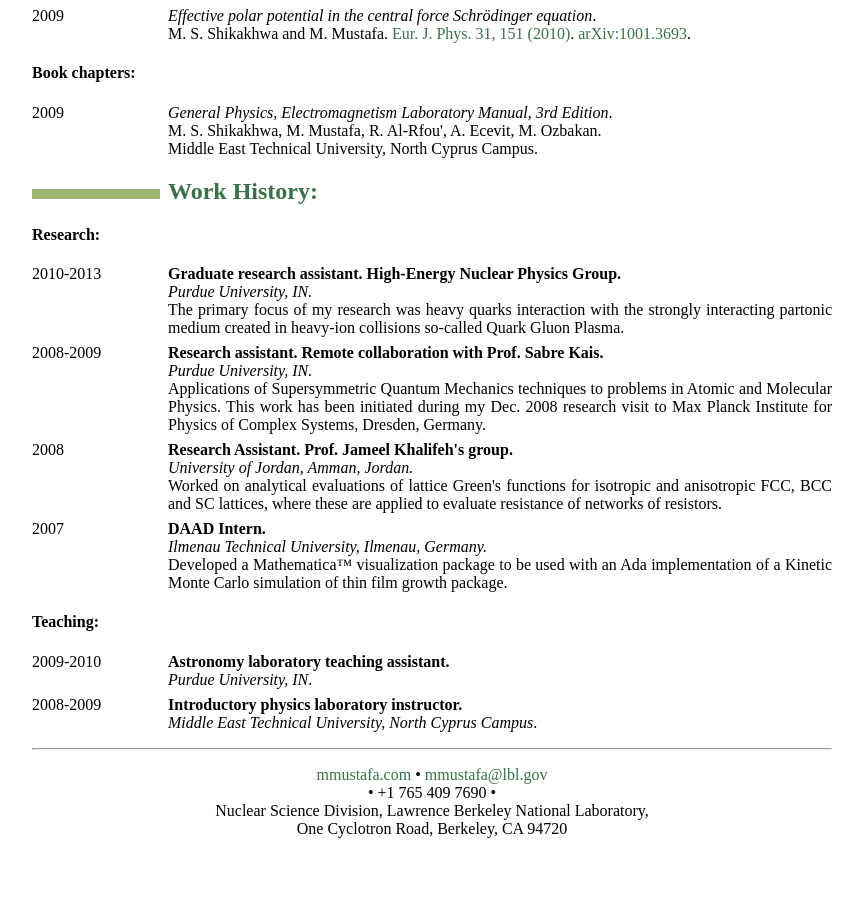
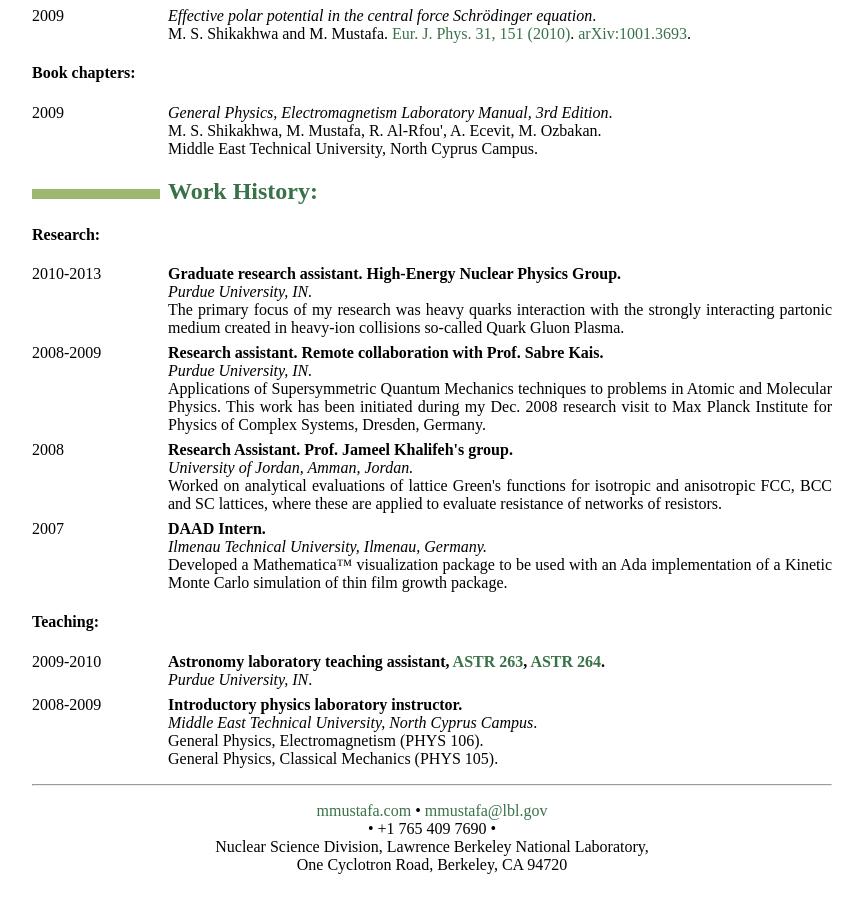
Before and after one commit to MustafaMustafa/MustafaMustafa.github.io, a Jekyll site: the page resume/cv.html, which Jekyll copies as it is, in a window 1280 px wide and 900 px high, scrolled down 4958 px. Shown: the whole window, without its empty margins (208-1071 px from the left). Built offline with Jekyll 4.4.1, drawn with Linux system fonts in a browser that asks for light colours; formulas are drawn with MathJax 3; before the commit the page ends 5822 px from its top, so only the background shows below that.

Commit message:
publish latest version

```diff
--- a/resume/cv.html
+++ b/resume/cv.html
@@ -568,10 +568,10 @@ document.write('<a h'+'ref'+'="ma'+'ilto'+':'+e+'">'+e+'<\/'+'a'+'>');
 <h4 id="teaching">Teaching:</h4>
 <dl>
 <dt>2009-2010</dt>
-<dd><p><strong>Astronomy laboratory teaching assistant.</strong><br /><em>Purdue University, IN</em>.</p>
+<dd><p><strong>Astronomy laboratory teaching assistant, <a href="http://www.physics.purdue.edu/academic-programs/courses/course_detail.php?SEM=fall2014&amp;c=astr263">ASTR 263</a>, <a href="https://selfservice.mypurdue.purdue.edu/prod/bwckctlg.p_disp_course_detail?cat_term_in=201510&amp;subj_code_in=ASTR&amp;crse_numb_in=26400">ASTR 264</a>.</strong><br /><em>Purdue University, IN</em>.</p>
 </dd>
 <dt>2008-2009</dt>
-<dd><p><strong>Introductory physics laboratory instructor.</strong><br /> <em>Middle East Technical University, North Cyprus Campus</em>.</p>
+<dd><p><strong>Introductory physics laboratory instructor.</strong><br /> <em>Middle East Technical University, North Cyprus Campus</em>.<br />General Physics, Electromagnetism (PHYS 106).<br />General Physics, Classical Mechanics (PHYS 105).</p>
 </dd>
 </dl>
 <hr />
```
Also changed, not shown: 1 other file.
